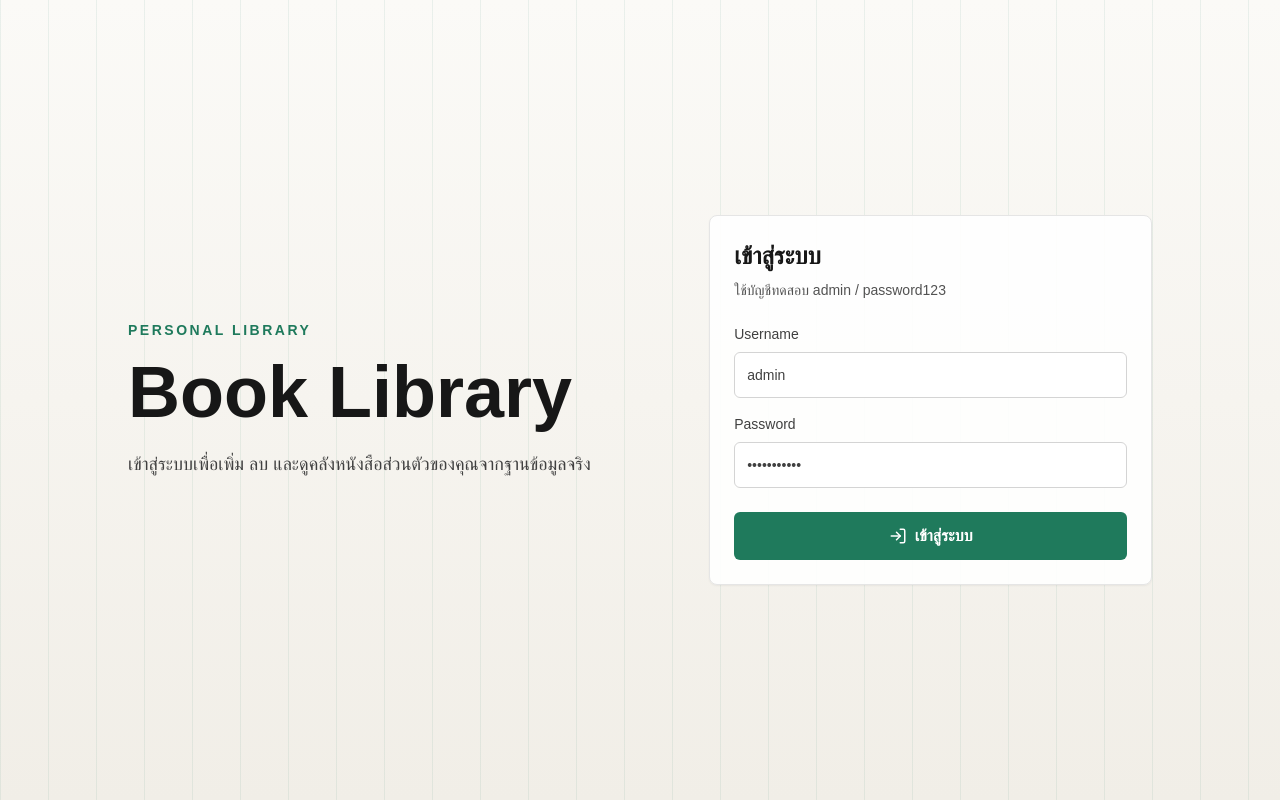
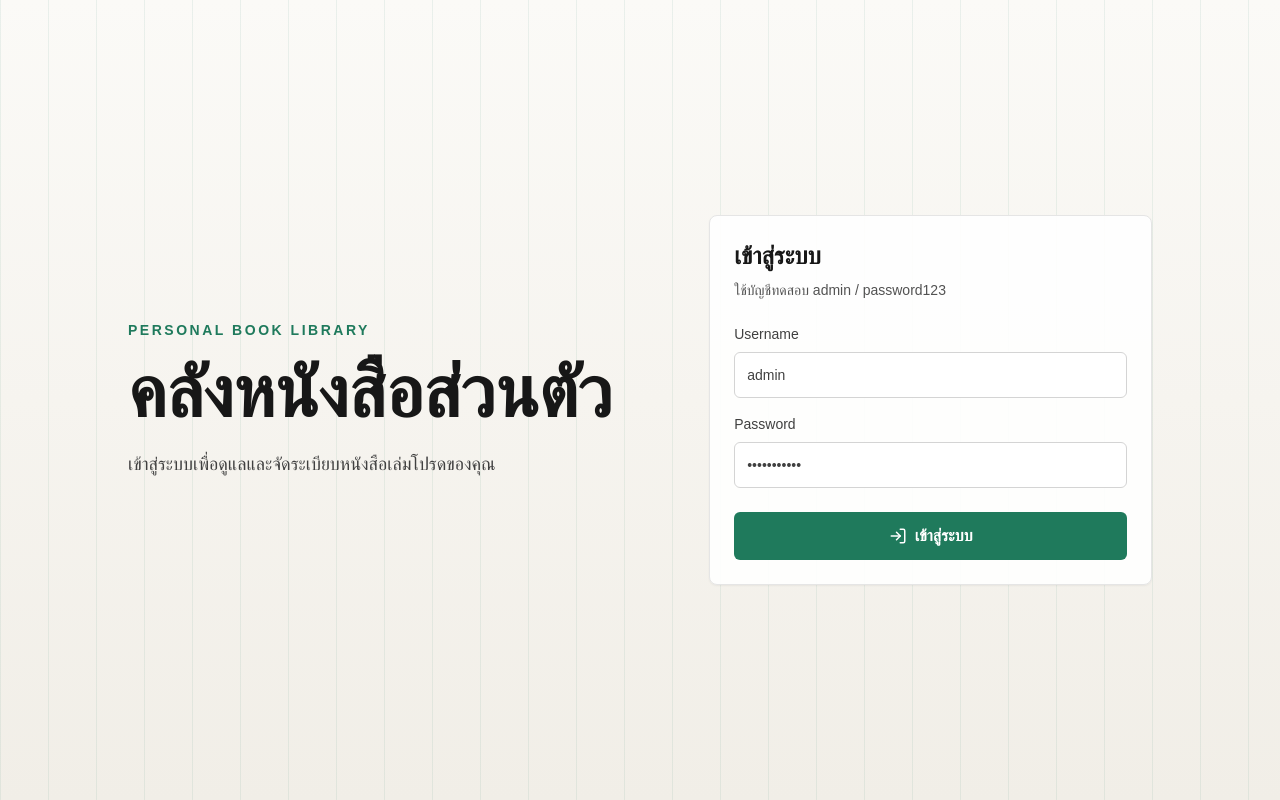
Before and after one commit to chanchaiws23/Binary-Management, a Next.js app in the folder client/: page /login in a window 1280 px wide. Built offline with nearby package versions, Linux system fonts and the light colour scheme; no server answers.

Commit message:
refactor: use user-focused interface copy

```diff
--- a/client/app/layout.tsx
+++ b/client/app/layout.tsx
@@ -3,8 +3,8 @@ import "sweetalert2/dist/sweetalert2.min.css";
 import "./globals.css";
 
 export const metadata: Metadata = {
-  title: "Personal Book Library",
-  description: "Manage a personal book library with JWT authentication"
+  title: "คลังหนังสือส่วนตัว",
+  description: "รวบรวม ค้นหา และจัดระเบียบหนังสือของคุณไว้ในที่เดียว"
 };
 
 export default function RootLayout({
--- a/client/app/page.tsx
+++ b/client/app/page.tsx
@@ -215,7 +215,7 @@ export default function HomePage() {
               คลังหนังสือส่วนตัว
             </h1>
             <p className="mt-3 max-w-2xl text-neutral-700">
-              จัดการหนังสือจากฐานข้อมูล PostgreSQL พร้อม JWT authentication
+              รวบรวม ค้นหา และจัดระเบียบหนังสือของคุณไว้ในที่เดียว
             </p>
           </div>
 
--- a/client/components/Login.tsx
+++ b/client/components/Login.tsx
@@ -74,13 +74,13 @@ export function Login() {
         <section className="grid w-full gap-10 lg:grid-cols-[1.1fr_0.9fr] lg:items-center">
           <div>
             <p className="text-sm font-semibold uppercase tracking-[0.18em] text-accent">
-              Personal Library
+              Personal Book Library
             </p>
             <h1 className="mt-4 text-5xl font-semibold leading-tight md:text-7xl">
-              Book Library
+              คลังหนังสือส่วนตัว
             </h1>
             <p className="mt-5 max-w-xl text-lg leading-8 text-neutral-700">
-              เข้าสู่ระบบเพื่อเพิ่ม ลบ และดูคลังหนังสือส่วนตัวของคุณจากฐานข้อมูลจริง
+              เข้าสู่ระบบเพื่อดูแลและจัดระเบียบหนังสือเล่มโปรดของคุณ
             </p>
           </div>
 
```
